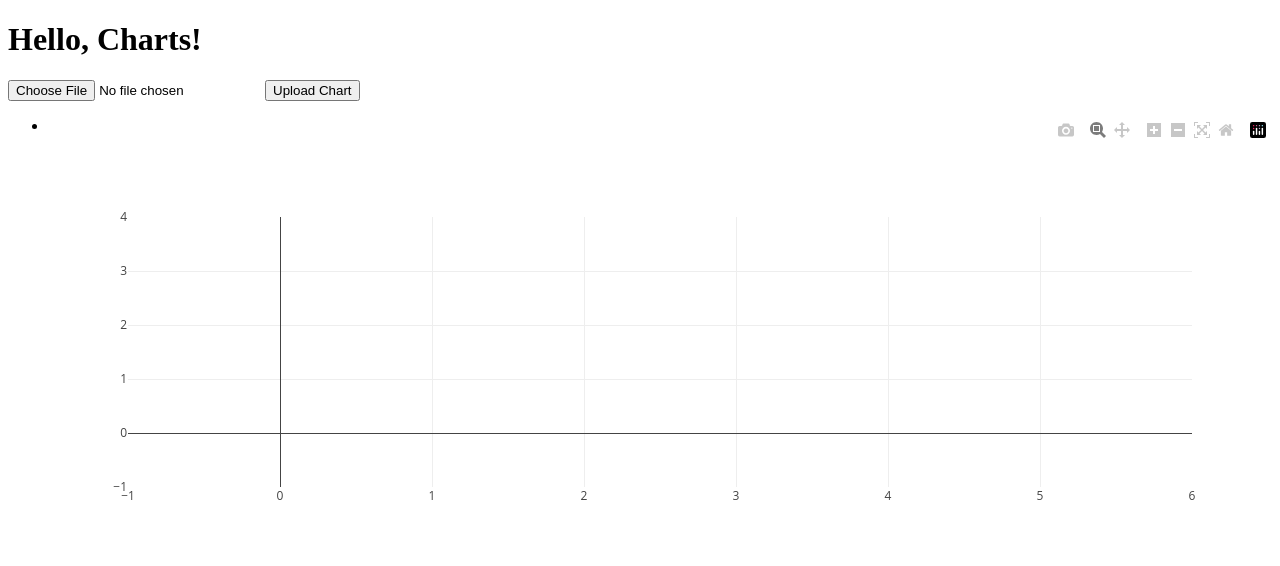
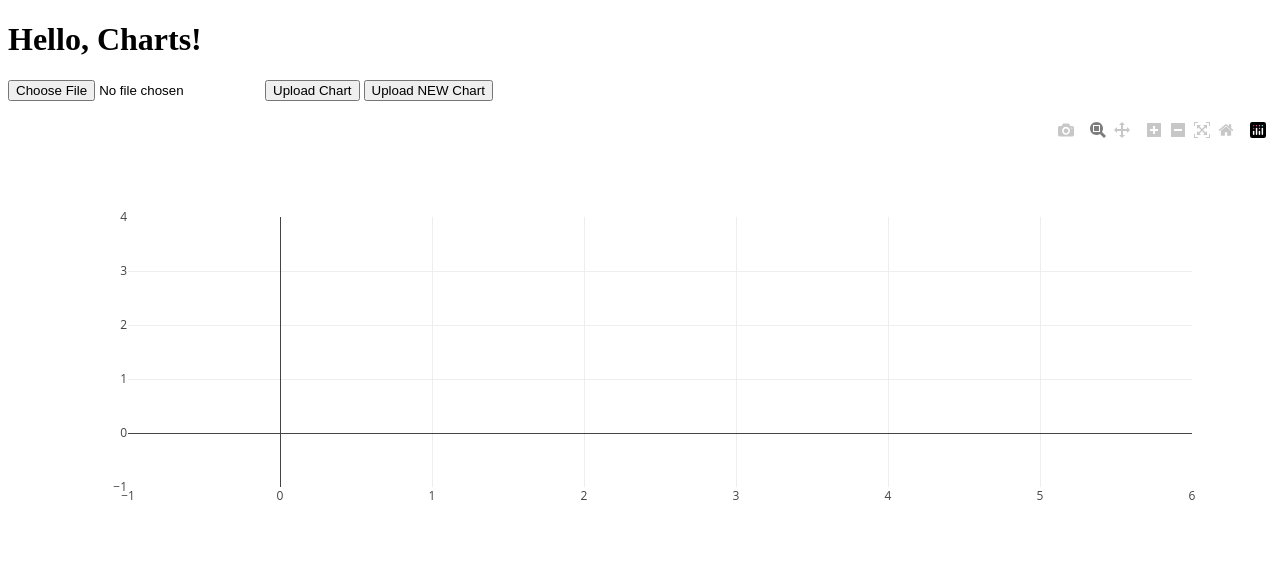
Before and after one commit to kesha001/DataVisFlask, a Python web app: template templates/charts.html in a window 1280 px wide. Shown: the top 566 px of the page. Run offline with Jinja, Linux system fonts and the light colour scheme; the template is opened without the code that fills it: most values are stand-ins (such as "Sample title", 1, 10 or a date in 2020); some libraries are stand-ins or nearby versions.

Commit message:
made separate button to add new chart under main chart

```diff
--- /dev/null
+++ b/static/css/charts.css
@@ -0,0 +1,3 @@
+ul {
+    list-style: none;
+  }
--- a/static/js/charts.js
+++ b/static/js/charts.js
@@ -17,11 +17,17 @@ class UploadChartForm {
     constructor(el) {
         this.form = el.querySelector(".upload-form");
         this.uploadButton = this.form.querySelector('button[data-action="upload"]');
+        this.uploadButtonNew = this.form.querySelector('button[data-action="upload-new"]');
         this.chartContainer = el.querySelector(".chart")
         this.chartList = el.querySelector(".chart-list")
         this.uploadButton.addEventListener(
           "click",
           this.handleUploadClick.bind(this)
+        );
+
+        this.uploadButtonNew.addEventListener(
+            "click",
+            this.handleUploadNewClick.bind(this)
         );
 
         this.showUploaded = this.showUploaded.bind(this);
@@ -31,6 +37,11 @@ class UploadChartForm {
         event.preventDefault();
         // sendData(this.form, this.addChartToList)
         sendData(this.form, this.showUploaded)
+    }
+
+    handleUploadNewClick(event) {
+        event.preventDefault();
+        sendData(this.form, this.addChartToList)
     }
 
     showUploaded(rawData) {
@@ -44,6 +55,10 @@ class UploadChartForm {
 
     }
 
+    insertAfter(newNode, existingNode) {
+        existingNode.parentNode.insertBefore(newNode, existingNode.nextSibling);
+    }
+
     addChartToList(rawData) {
         const graphData = JSON.parse(rawData);
 
@@ -53,10 +68,12 @@ class UploadChartForm {
 
         Plotly.newPlot(newChartCard, graphData.data);
 
-        chartList.insertBefore(newChartCard, chartList.children[0]);
+        // chartList.insertBefore(newChartCard, chartList.children[0]);
+
+        chartList.insertBefore(newChartCard, chartList.children[0].nextSibling);
+    }
 
 
-    }
 
 }
 
--- a/templates/charts.html
+++ b/templates/charts.html
@@ -4,6 +4,7 @@
     <meta charset="UTF-8">
     <title>RP Flask REST API</title>
     {# <link rel="stylesheet" href="{{ url_for('static', filename='css/style.css') }}"> #}
+    <link rel="stylesheet" href="{{ url_for('static', filename='css/charts.css') }}">
     <script src='https://cdn.plot.ly/plotly-latest.min.js'></script>
 </head>
 <body>
@@ -14,6 +15,7 @@
         <form class="upload-form">
             <input type="file" name="file" />
             <button data-action="upload">Upload Chart</button>
+            <button data-action="upload-new">Upload NEW Chart</button>
         </form>
         <ul class="chart-list">
             <li class="chart-card">
```
